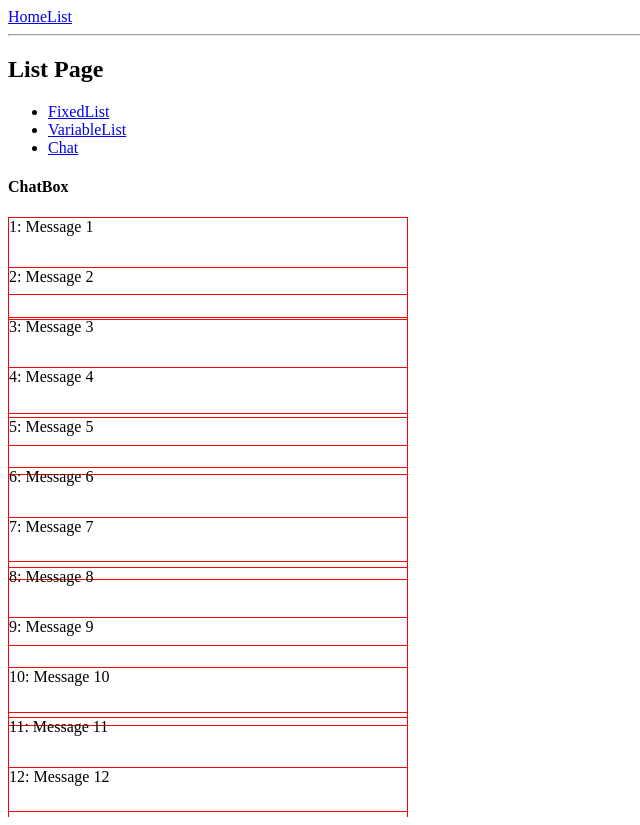
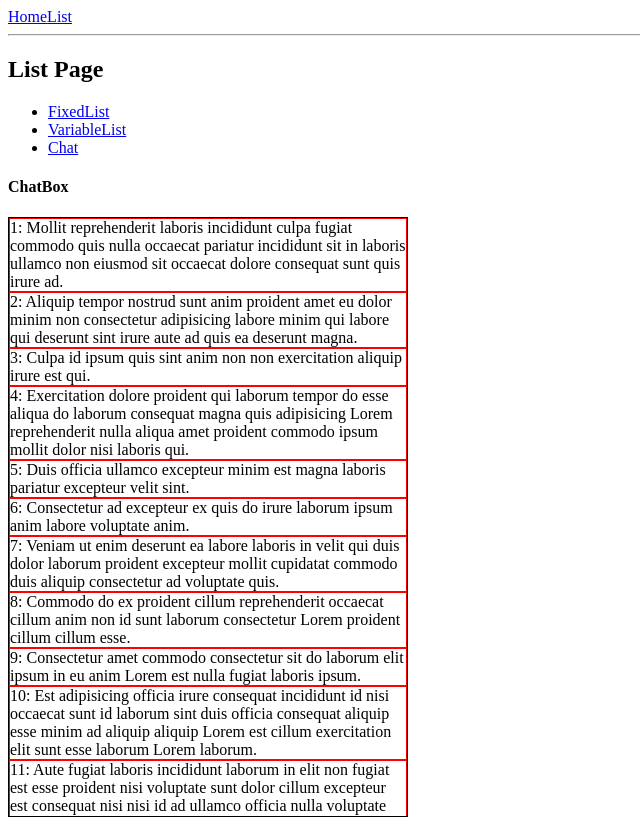
Before and after one commit to LNSol/infinite-scroll-tutorial, a React (Vite) app: page /list/chat in a window 1280 px wide. Shown: the whole page, without its empty margins (0-640 px from the left). Built offline with nearby package versions, Linux system fonts and the light colour scheme.

Commit message:
variable size item scroll 야호

```diff
--- a/package.json
+++ b/package.json
@@ -28,6 +28,7 @@
     "eslint-plugin-prettier": "^4.2.1",
     "eslint-plugin-react": "^7.31.11",
     "eslint-plugin-react-hooks": "^4.6.0",
+    "lorem-ipsum": "^2.0.8",
     "prettier": "^2.8.1",
     "typescript": "^4.9.4",
     "vite": "^4.0.0"
--- a/src/components/ChatBox.jsx
+++ b/src/components/ChatBox.jsx
@@ -1,45 +1,58 @@
-import { useEffect, useRef } from 'react';
-import { VariableSizeList as List } from 'react-window';
+import { useEffect, useRef, memo } from 'react';
+import { VariableSizeList as List, areEqual } from 'react-window';
+import { LoremIpsum } from 'lorem-ipsum';
 import ChatMsg from './ChatMsg';
+
+const lorem = new LoremIpsum({
+  wordsPerSentence: {
+    max: 32,
+    min: 4,
+  },
+});
 
 const Msgs = Array.from({ length: 100 }, (_, idx) => ({
   id: idx + 1,
-  content: `Message ${idx + 1}`,
+  content: lorem.generateSentences(1),
 }));
 
 const ChatBox = () => {
   const listRef = useRef({});
   const rowHeights = useRef({});
 
+  console.log('render');
+
   const getRowHeight = (index) => {
     return rowHeights.current[index] || 50;
   };
   const setRowHeight = (index, size) => {
-    // listRef.current.resetAfterIndex(0);
+    listRef.current.resetAfterIndex(0);
     rowHeights.current = { ...rowHeights.current, [index]: size };
-    console.log('rowHeights.current > ', rowHeights.current);
   };
 
-  const Row = ({ index, style }) => {
-    const rowRef = useRef(null);
+  const Row = memo(({ index, style }) => {
+    const rowRef = useRef({});
 
     useEffect(() => {
       if (rowRef.current) {
+        console.log('>> ', rowRef.current.clientHeight);
         setRowHeight(index, rowRef.current.clientHeight);
       }
     }, [rowRef.current]);
 
     return (
-      <div ref={rowRef} style={style}>
-        <ChatMsg msg={Msgs[index]} />
+      <div style={style}>
+        <div ref={rowRef}>
+          <ChatMsg msg={Msgs[index]} />
+        </div>
       </div>
     );
-  };
+  }, areEqual);
 
   return (
     <div>
       <h4>ChatBox</h4>
       <List
+        style={{ border: '1px solid black' }}
         width={400}
         height={600}
         itemCount={Msgs.length}
--- a/src/components/ChatMsg.jsx
+++ b/src/components/ChatMsg.jsx
@@ -1,12 +1,8 @@
 import { memo } from 'react';
+
 const ChatMsg = ({ msg }) => {
   return (
-    <div
-      style={{
-        height: 50 + Math.round(Math.random() * 50),
-        border: '1px solid red',
-      }}
-    >
+    <div style={{ border: '1px solid red' }}>
       {msg.id}: {msg.content}
     </div>
   );
```
Also changed, not shown: 1 other file (tests, documents, lock files or other folders).
